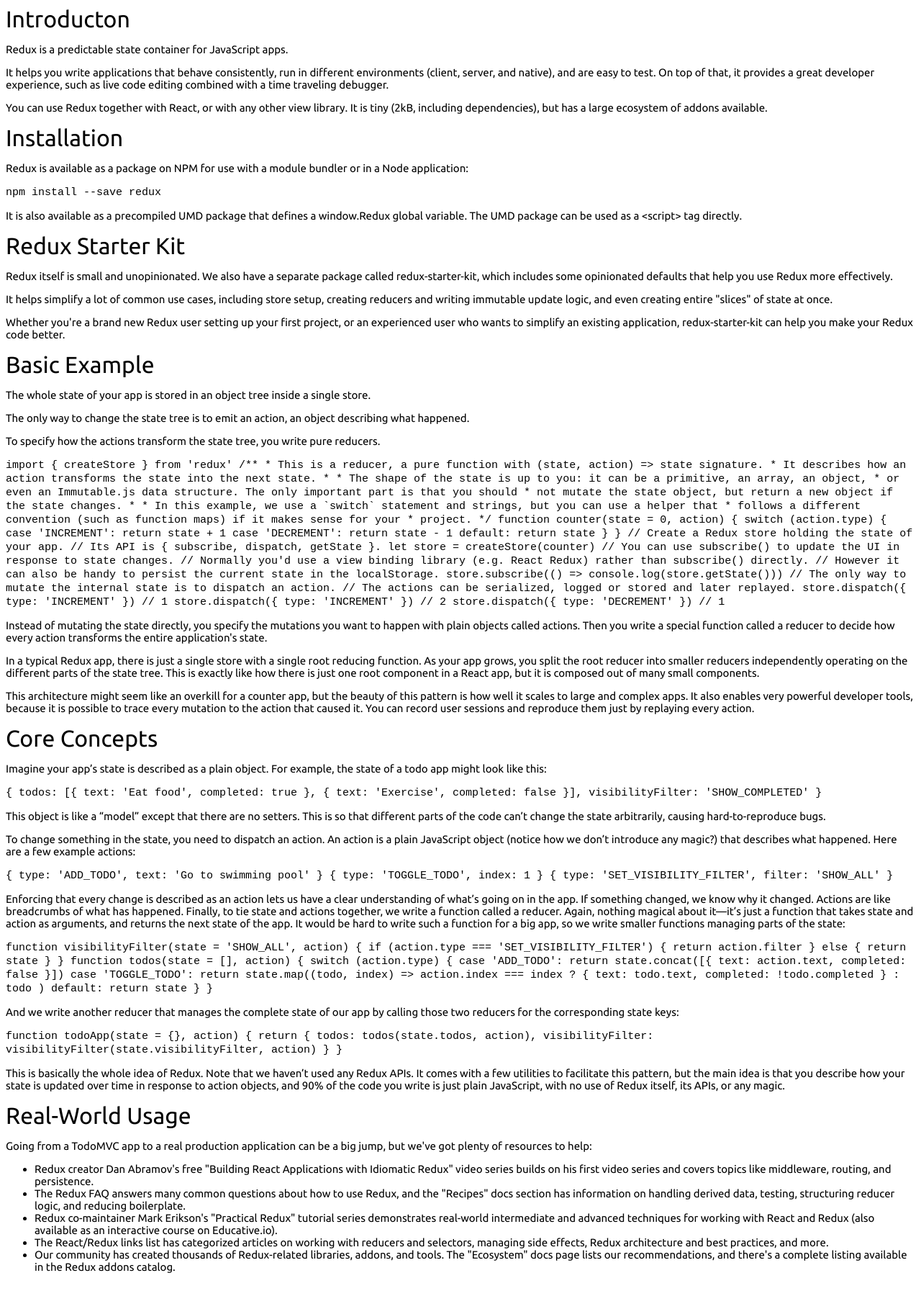
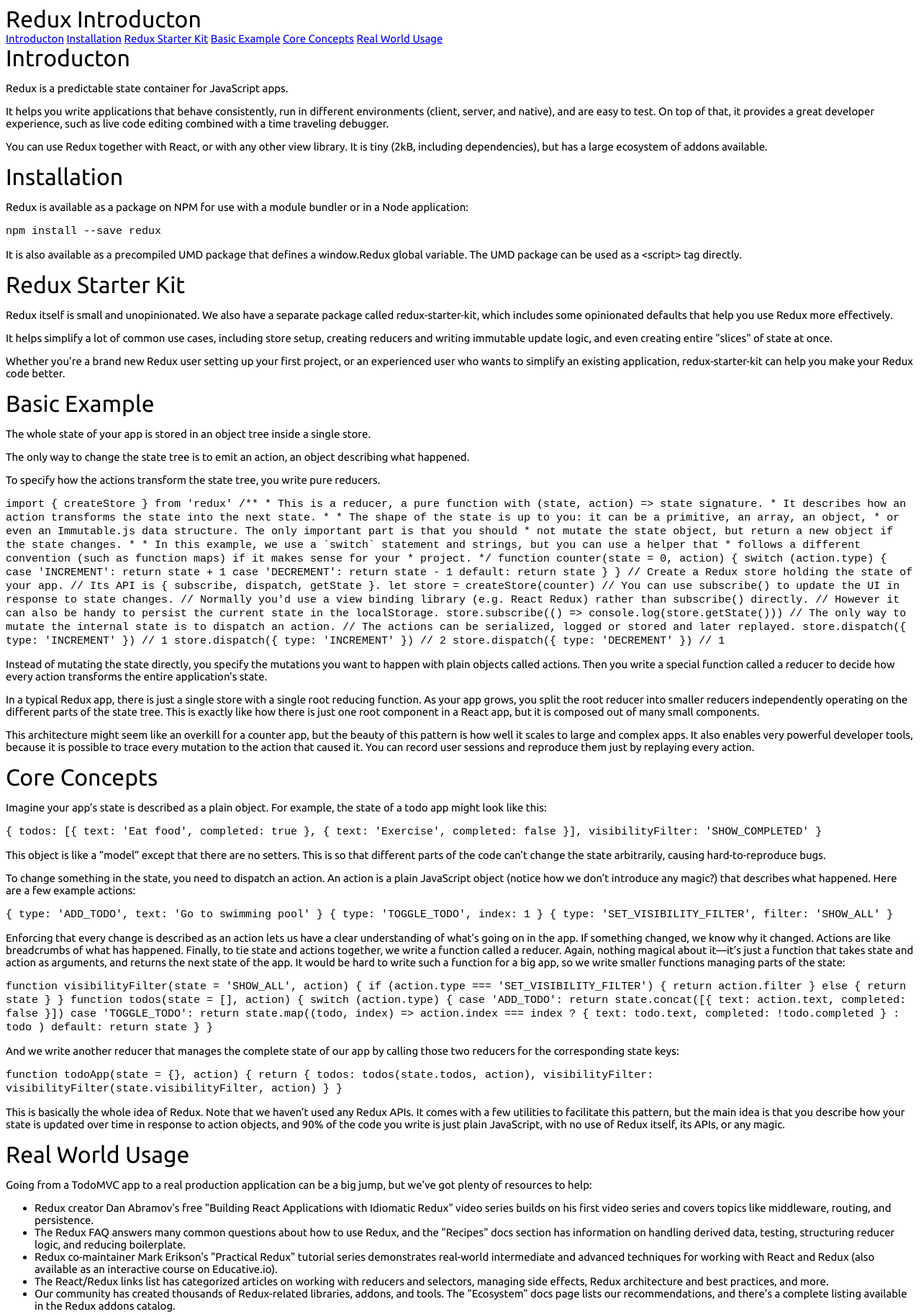
Before and after one commit to Nerielle/FreeCodeCamp, a plain HTML site: page 12 - Technical Doc Page/index.html in a window 1280 px wide. Shown: the whole page at 72% size. Before the commit the page ends 1783 px from the top, so only its background shows below. Drawn offline with Linux system fonts and the light colour scheme.

Commit message:
navbar with content is added

```diff
--- a/12 - Technical Doc Page/index.html
+++ b/12 - Technical Doc Page/index.html
@@ -7,6 +7,8 @@
     <link rel="stylesheet" href="css/styles.css"> </head>
 
 <body>
+    <nav id='navbar'>
+        <header>Redux Introducton</header> <a href='#Introducton' class="nav-link">Introducton</a> <a href='#Installation' class="nav-link">Installation</a> <a href='#Redux_Starter_Kit' class="nav-link">Redux Starter Kit</a> <a href='#Basic_Example' class="nav-link">Basic Example</a> <a href='#Core_Concepts' class="nav-link">Core Concepts</a> <a href='#Real_World_Usage' class="nav-link">Real World Usage</a> </nav>
     <main id="main-doc">
         <section class="main-section" id='Introducton'>
             <header>Introducton</header>
@@ -132,8 +134,8 @@
                 <p>This is basically the whole idea of Redux. Note that we haven’t used any Redux APIs. It comes with a few utilities to facilitate this pattern, but the main idea is that you describe how your state is updated over time in response to action objects, and 90% of the code you write is just plain JavaScript, with no use of Redux itself, its APIs, or any magic.</p>
             </article>
         </section>
-        <section class="main-section" id="Real-World_Usage">
-            <header>Real-World Usage</header>
+        <section class="main-section" id="Real_World_Usage">
+            <header>Real World Usage</header>
             <article>
                 <p>Going from a TodoMVC app to a real production application can be a big jump, but we've got plenty of resources to help:</p>
                 <ul>
```
